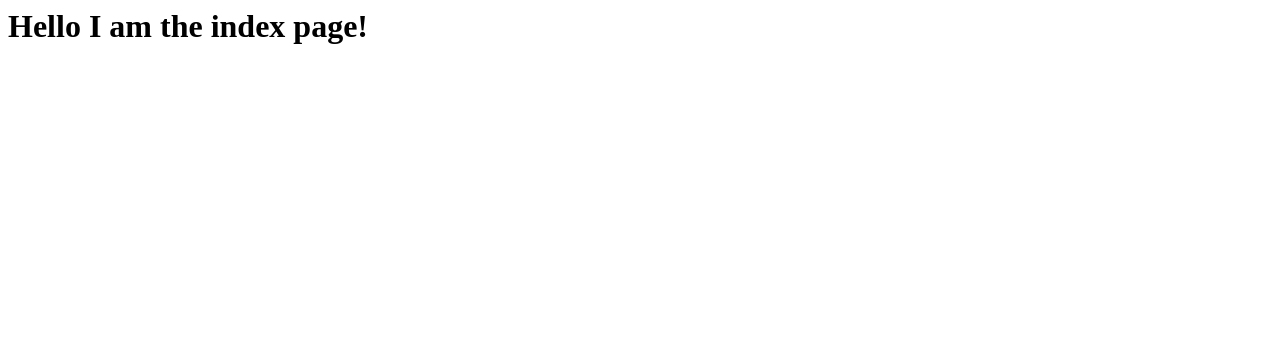
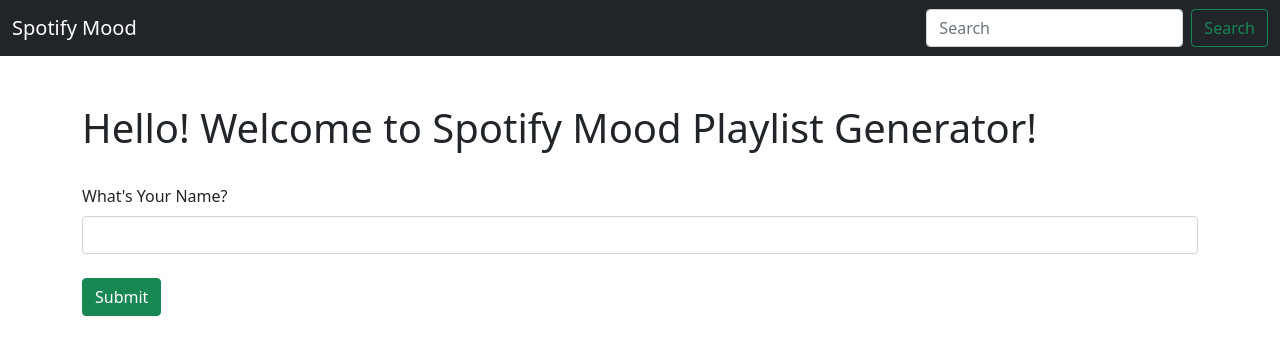
Before and after one commit to fatma123555/CFG_Project_Feels, a Flask app: page / in a window 1280 px wide. Shown: the top 355 px of the page. Run offline with Flask 2, Linux system fonts and the light colour scheme.

Commit message:
Added extra pages specifically the error page, updated the quiz page, added the base html file with the navbar and custom form python file for the front page - also used wtfForm to accept user input that is passed to the front homepage

```diff
--- /dev/null
+++ b/website/CustomForm.py
@@ -0,0 +1,8 @@
+from flask_wtf import FlaskForm
+from wtforms import StringField, SubmitField
+from wtforms.validators import DataRequired
+
+
+class AppForm(FlaskForm):
+    name = StringField("What's Your Name?", validators=[DataRequired()])
+    submit = SubmitField("Submit")
--- a/website/__init__.py
+++ b/website/__init__.py
@@ -1,11 +1,30 @@
-from flask import Flask, render_template
+from flask import Flask, render_template, flash
+from website.CustomForm import AppForm
 
 
 def create_app():
     app = Flask(__name__)
+    app.config['SECRET_KEY'] = 'This is my test secret key'
 
-    @app.route("/")
-    def hello_world():
-        return render_template("index.html")
+    @app.route("/", methods=['GET', 'POST'])
+    def home():
+        name = None
+        form = AppForm()
+        # Validate the form submision
+        if form.validate_on_submit():
+            name = form.name.data
+            form.name.data = ''
+            flash("Form Submitted Successfully!")
+        return render_template("index.html",
+                               name=name,
+                               form=form)
+
+    @app.route("/quiz", methods=['GET', 'POST'])
+    def quiz():
+        return render_template("quiz.html")
+
+    @app.errorhandler(404)
+    def page_not_found(e):
+        return render_template("404.html"), 404
 
     return app
--- /dev/null
+++ b/website/templates/base.html
@@ -0,0 +1,29 @@
+<!doctype html>
+<html lang="en">
+  <head>
+    <!-- Required meta tags -->
+    <meta charset="utf-8">
+    <meta name="viewport" content="width=device-width, initial-scale=1, shrink-to-fit=no">
+    <link rel="stylesheet" type="text/css" href="{{url_for('static', filename='css/style.css')}}">
+
+    <!-- Bootstrap CSS -->
+    <link href="https://cdn.jsdelivr.net/npm/bootstrap@5.0.2/dist/css/bootstrap.min.css" rel="stylesheet" integrity="sha384-EVSTQN3/azprG1Anm3QDgpJLIm9Nao0Yz1ztcQTwFspd3yD65VohhpuuCOmLASjC" crossorigin="anonymous">
+    <title>{% block title %}{% endblock %}</title>
+  </head>
+  <body>
+    {% include 'navbar.html' %}
+    <br />
+    <div id="content" class="container">
+      {% for message in get_flashed_messages()  %}
+        <div class="alert alert-success alert-dismissible fade show" role="alert">
+          {{ message }}
+          <button type="button" class="btn-close" data-bs-dismiss="alert" aria-label="Close"></button>
+        </div>
+      {% endfor %}
+      {% block content %}{% endblock %}
+    </div>
+
+    <!-- Optional JavaScript -->
+    <script src="https://cdn.jsdelivr.net/npm/bootstrap@5.0.2/dist/js/bootstrap.bundle.min.js" integrity="sha384-MrcW6ZMFYlzcLA8Nl+NtUVF0sA7MsXsP1UyJoMp4YLEuNSfAP+JcXn/tWtIaxVXM" crossorigin="anonymous"></script>
+  </body>
+</html>
--- a/website/templates/index.html
+++ b/website/templates/index.html
@@ -1 +1,21 @@
-<h1>Hello I am the index page!</h1>
+{% extends "base.html" %}
+{% block title %}Home{% endblock %}
+{% block content %}
+{% if name %}
+    <br />
+    <h1>Hello {{ name }}!</h1>
+    <a class="btn btn-success text-light" style="text-decoration:none;" href="{{ url_for('quiz') }}">Take the Quiz!</a>
+{% else  %}
+    <br />
+    <h1>Hello! Welcome to Spotify Mood Playlist Generator!</h1>
+    <br />
+    <form method="post">
+        {{ form.hidden_tag() }}
+        {{ form.name.label(class="form-label") }}
+        {{ form.name(class="form-control") }}
+        <br />
+        {{ form.submit(class="btn btn-success") }}
+    </form>
+{% endif %}
+<br />
+{% endblock %}
--- /dev/null
+++ b/website/templates/navbar.html
@@ -0,0 +1,9 @@
+<nav class="navbar navbar-dark bg-dark">
+  <div class="container-fluid">
+    <a class="navbar-brand" href="{{ url_for('home') }}">Spotify Mood</a>
+    <form class="d-flex">
+      <input class="form-control me-2" type="search" placeholder="Search" aria-label="Search">
+      <button class="btn btn-outline-success" type="submit">Search</button>
+    </form>
+  </div>
+</nav>
```
Also changed, not shown: website/templates/404.html (added, +7 -0 lines), website/templates/quiz.html (added, +7 -0 lines).
